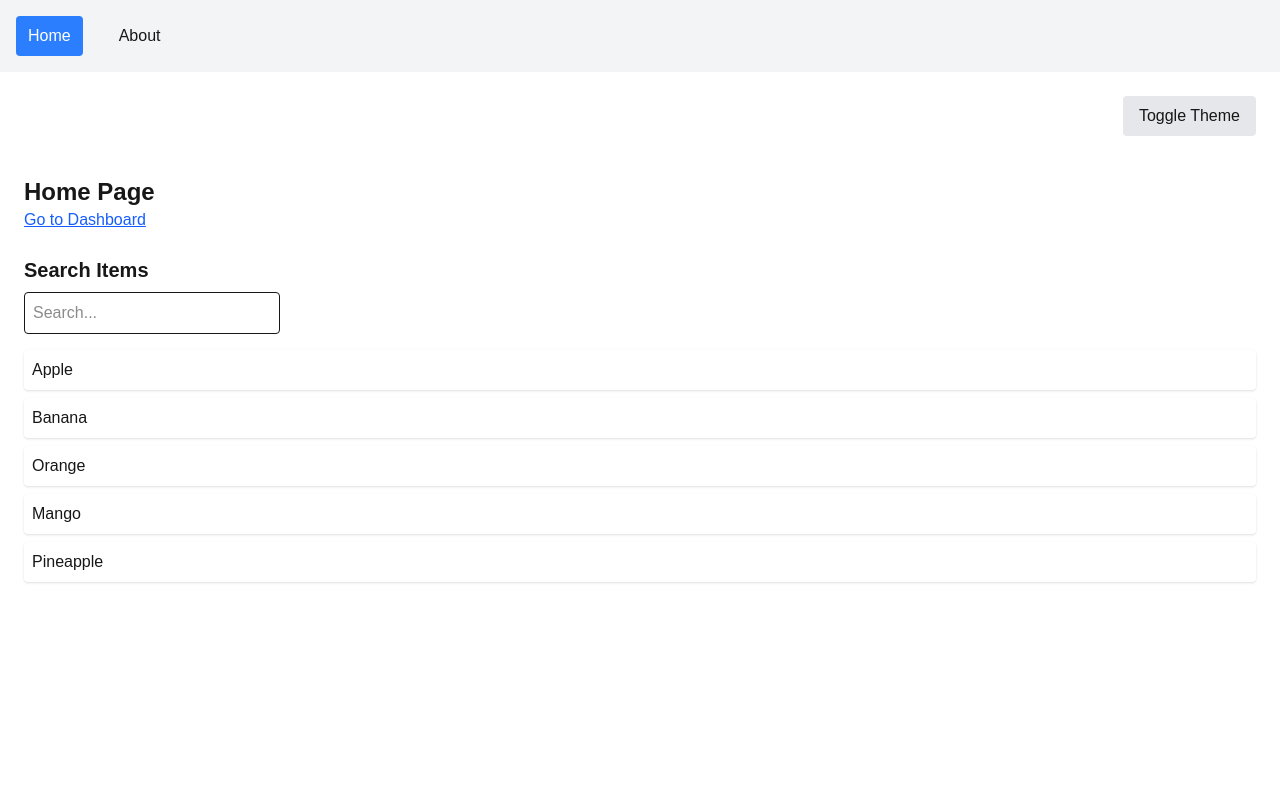
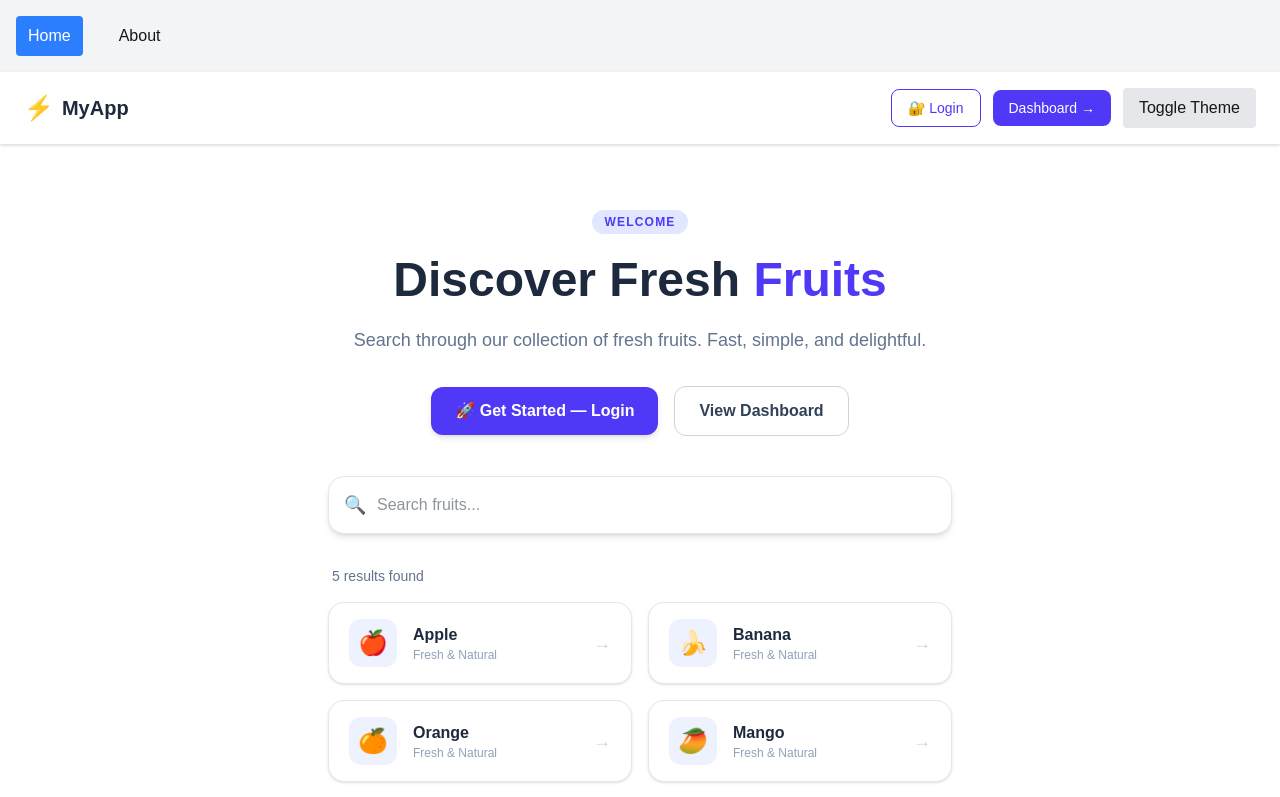
Before and after one commit to chandrupondy/my-next-app-hemachandhiran, a Next.js app: page / in a window 1280 px wide. Shown: the top 797 px of the page. Built offline with nearby package versions, Linux system fonts and the light colour scheme.

Commit message:
home page design improvement

```diff
--- a/app/page.tsx
+++ b/app/page.tsx
@@ -8,59 +8,151 @@
   const [search, setSearch] = useState("");
 
   const items = [
-    { id: 1, name: "Apple" },
-    { id: 2, name: "Banana" },
-    { id: 3, name: "Orange" },
-    { id: 4, name: "Mango" },
-    { id: 5, name: "Pineapple" },
+    { id: 1, name: "Apple", emoji: "🍎" },
+    { id: 2, name: "Banana", emoji: "🍌" },
+    { id: 3, name: "Orange", emoji: "🍊" },
+    { id: 4, name: "Mango", emoji: "🥭" },
+    { id: 5, name: "Pineapple", emoji: "🍍" },
   ];
 
-  // Filter items based on search input
   const filteredItems = items.filter((item) =>
     item.name.toLowerCase().includes(search.toLowerCase())
   );
 
   return (
-    <div className="min-h-screen bg-background text-foreground p-6">
+    <div className="min-h-screen bg-background text-foreground">
 
-      {/* Theme Toggle */}
-      <div className="flex justify-end">
+      {/* Navbar */}
+      <nav className="w-full bg-background border-b border-slate-200 dark:border-slate-700 shadow-sm px-6 py-4 flex items-center justify-between">
+        <div className="flex items-center gap-2">
+          <span className="text-2xl">⚡</span>
+          <span className="text-xl font-bold text-slate-800 dark:text-white">MyApp</span>
+        </div>
+        <div className="flex items-center gap-3">
+          {/* Login Button */}
+          <Link
+            href="/login"
+            className="text-sm font-medium border border-indigo-600 text-indigo-600 hover:bg-indigo-50 dark:hover:bg-indigo-900 px-4 py-2 rounded-lg transition-colors duration-200"
+          >
+            🔐 Login
+          </Link>
+          {/* Dashboard Button */}
+          <Link
+            href="/dashboard"
+            className="text-sm font-medium bg-indigo-600 hover:bg-indigo-700 text-white px-4 py-2 rounded-lg transition-colors duration-200"
+          >
+            Dashboard →
+          </Link>
           <ThemeToggle />
         </div>
+      </nav>
 
-      <div className="mt-10">
-        <h1 className="text-2xl font-bold">Home Page</h1>
+      {/* Hero Section */}
+      <section className="max-w-4xl mx-auto px-6 pt-16 pb-10 text-center">
+        <div className="inline-block bg-indigo-100 dark:bg-indigo-900 text-indigo-600 dark:text-indigo-300 text-xs font-semibold px-3 py-1 rounded-full mb-4 uppercase tracking-widest">
+          Welcome
+        </div>
+        <h1 className="text-5xl font-extrabold text-slate-800 dark:text-white mb-4 leading-tight">
+          Discover Fresh <span className="text-indigo-600">Fruits</span>
+        </h1>
+        <p className="text-slate-500 dark:text-slate-400 text-lg max-w-xl mx-auto mb-8">
+          Search through our collection of fresh fruits. Fast, simple, and delightful.
+        </p>
 
-        <Link href="/dashboard" className="text-blue-600 underline">
-          Go to Dashboard
+        {/* CTA Buttons */}
+        <div className="flex items-center justify-center gap-4 flex-wrap">
+          <Link
+            href="/login"
+            className="text-base font-semibold bg-indigo-600 hover:bg-indigo-700 text-white px-6 py-3 rounded-xl shadow-md hover:shadow-lg transition-all duration-200"
+          >
+            🚀 Get Started — Login
           </Link>
+          <Link
+            href="/dashboard"
+            className="text-base font-semibold border border-slate-300 dark:border-slate-600 text-slate-700 dark:text-slate-300 hover:bg-slate-100 dark:hover:bg-slate-700 px-6 py-3 rounded-xl transition-all duration-200"
+          >
+            View Dashboard
+          </Link>
+        </div>
+      </section>
 
       {/* Search Section */}
-        <div className="mt-6">
-          <h2 className="text-xl font-semibold mb-2">Search Items</h2>
+      <section className="max-w-2xl mx-auto px-6 pb-16">
 
+        {/* Search Input */}
+        <div className="relative mb-8">
+          <span className="absolute left-4 top-1/2 -translate-y-1/2 text-slate-400 text-lg">🔍</span>
           <input
             type="text"
-            placeholder="Search..."
+            placeholder="Search fruits..."
             value={search}
             onChange={(e) => setSearch(e.target.value)}
-            className="border p-2 rounded w-64 mb-4"
+            className="w-full pl-12 pr-4 py-4 rounded-2xl border border-slate-200 dark:border-slate-700 bg-white dark:bg-slate-800 text-slate-800 dark:text-white shadow-md focus:outline-none focus:ring-2 focus:ring-indigo-500 text-base transition-all duration-200"
           />
+          {search && (
+            <button
+              onClick={() => setSearch("")}
+              className="absolute right-4 top-1/2 -translate-y-1/2 text-slate-400 hover:text-slate-600 text-sm font-medium"
+            >
+              ✕ Clear
+            </button>
+          )}
+        </div>
 
-          {/* Filtered List */}
-          <ul className="space-y-2">
+        {/* Results Count */}
+        <div className="flex items-center justify-between mb-4 px-1">
+          <p className="text-sm text-slate-500 dark:text-slate-400">
+            {filteredItems.length} result{filteredItems.length !== 1 ? "s" : ""} found
+          </p>
+          {search && (
+            <span className="text-xs bg-indigo-100 dark:bg-indigo-900 text-indigo-600 dark:text-indigo-300 px-2 py-1 rounded-full">
+              Searching: "{search}"
+            </span>
+          )}
+        </div>
+
+        {/* Items Grid */}
         {filteredItems.length > 0 ? (
-              filteredItems.map((item) => (
-                <li key={item.id} className="shadow p-2 rounded">
-                  {item.name}
-                </li>
-              ))
+          <div className="grid grid-cols-1 sm:grid-cols-2 gap-4">
+            {filteredItems.map((item) => (
+              <div
+                key={item.id}
+                className="flex items-center gap-4 bg-white dark:bg-slate-800 border border-slate-200 dark:border-slate-700 rounded-2xl px-5 py-4 shadow-sm hover:shadow-md hover:-translate-y-1 transition-all duration-200 cursor-pointer group"
+              >
+                <div className="w-12 h-12 flex items-center justify-center bg-indigo-50 dark:bg-indigo-900 rounded-xl text-2xl group-hover:scale-110 transition-transform duration-200">
+                  {item.emoji}
+                </div>
+                <div>
+                  <p className="font-semibold text-slate-800 dark:text-white text-base">{item.name}</p>
+                  <p className="text-xs text-slate-400">Fresh & Natural</p>
+                </div>
+                <span className="ml-auto text-slate-300 dark:text-slate-600 group-hover:text-indigo-500 transition-colors duration-200 text-lg">→</span>
+              </div>
+            ))}
+          </div>
         ) : (
-              <p>No items found</p>
+          /* Empty State */
+          <div className="flex flex-col items-center justify-center py-16 text-center">
+            <div className="text-6xl mb-4">🔍</div>
+            <h3 className="text-lg font-semibold text-slate-700 dark:text-slate-300 mb-1">No results found</h3>
+            <p className="text-slate-400 text-sm">Try searching with a different keyword.</p>
+            <button
+              onClick={() => setSearch("")}
+              className="mt-4 text-sm text-indigo-600 hover:underline"
+            >
+              Clear search
+            </button>
+          </div>
         )}
-          </ul>
-        </div>
-      </div>
+      </section>
+
+      {/* Footer */}
+      <footer className="text-center text-sm text-slate-400 dark:text-slate-600 py-6 border-t border-slate-200 dark:border-slate-700">
+        © {new Date().getFullYear()} MyApp. All rights reserved.
+        <span className="mx-2">·</span>
+        <Link href="/login" className="text-indigo-500 hover:underline">Login</Link>
+      </footer>
+
     </div>
   );
 }
```
Lines whose indentation alone changed are shown as unchanged.
